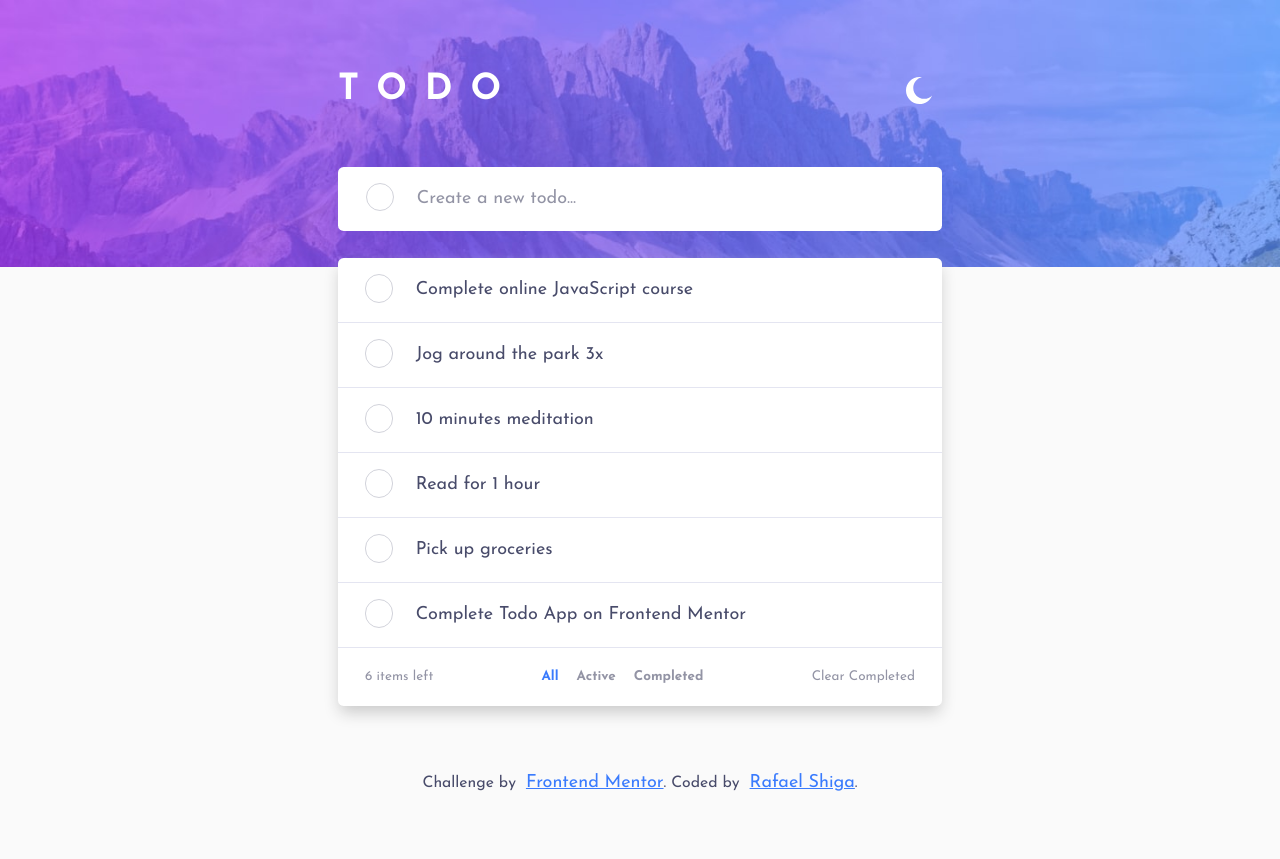
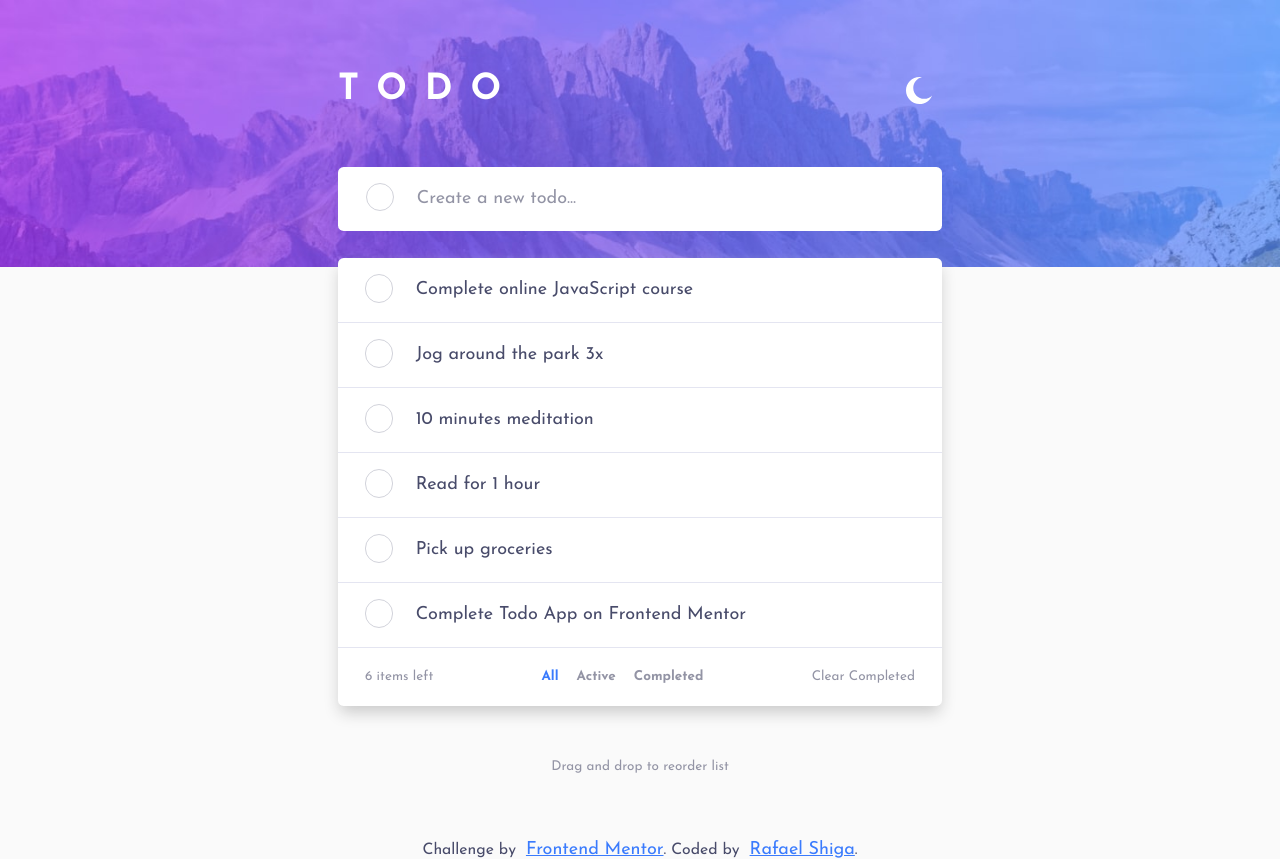
Before and after one commit to rafashiga/frontendmentor-todo-app, an Angular app: page / in a window 1280 px wide. Before the commit the page ends 800 px from the top, so only its background shows below. Built offline with nearby package versions, Linux system fonts and the light colour scheme.

Commit message:
feat: add drag and drop

```diff
--- a/package.json
+++ b/package.json
@@ -12,6 +12,7 @@
   "private": true,
   "dependencies": {
     "@angular/animations": "~12.0.0",
+    "@angular/cdk": "^12.0.1",
     "@angular/common": "~12.0.0",
     "@angular/compiler": "~12.0.0",
     "@angular/core": "~12.0.0",
--- a/src/app/modules/todo/todo.component.html
+++ b/src/app/modules/todo/todo.component.html
@@ -21,8 +21,8 @@
       <span class="circle"></span>
     </form>
     <div class="todo__card">
-      <ul class="todo__list">
-        <li class="todo__item" *ngFor="let todo of dataFiltered">
+      <ul class="todo__list" cdkDropList (cdkDropListDropped)="drop($event)">
+        <li class="todo__item" *ngFor="let todo of dataFiltered" cdkDrag>
           <div class="todo__item__checkbox">
             <app-checkbox
               (checkboxClick)="toggleCheckbox($event, todo)"
@@ -111,5 +111,6 @@
         </li>
       </ul>
     </div>
+    <p class="information">Drag and drop to reorder list</p>
   </section>
 </div>
--- a/src/app/modules/todo/todo.component.scss
+++ b/src/app/modules/todo/todo.component.scss
@@ -228,3 +228,9 @@
     border: 1px solid var(--color-gray-300);
   }
 }
+
+.information {
+  color: var(--filter-text-color);
+  margin-top: 3rem;
+  text-align: center;
+}
--- a/src/app/modules/todo/todo.component.ts
+++ b/src/app/modules/todo/todo.component.ts
@@ -1,4 +1,5 @@
 import { Component, OnInit } from '@angular/core';
+import { CdkDragDrop, moveItemInArray } from '@angular/cdk/drag-drop';
 
 enum FilterType {
   ALL = 'ALL',
@@ -149,4 +150,8 @@ export class TodoComponent implements OnInit {
         break;
     }
   }
+
+  drop(event: any): void {
+    moveItemInArray(this.dataFiltered, event.previousIndex, event.currentIndex);
+  }
 }
--- a/src/app/modules/todo/todo.module.ts
+++ b/src/app/modules/todo/todo.module.ts
@@ -1,10 +1,11 @@
-import { SharedModule } from './../../shared/shared.module';
 import { NgModule } from '@angular/core';
 import { CommonModule } from '@angular/common';
 import { TodoComponent } from './todo.component';
+import { DragDropModule } from '@angular/cdk/drag-drop';
+import { SharedModule } from '@/shared/shared.module';
 
 @NgModule({
   declarations: [TodoComponent],
-  imports: [CommonModule, SharedModule],
+  imports: [CommonModule, SharedModule, DragDropModule],
 })
 export class TodoModule {}
--- a/src/styles.scss
+++ b/src/styles.scss
@@ -90,6 +90,14 @@ button {
   font-size: 1rem;
 }
 
+p {
+  font-size: 1rem;
+
+  @include desktop-sm {
+    font-size: rem(12);
+  }
+}
+
 a,
 button {
   cursor: pointer;
```
Also changed, not shown: 1 other file (tests, documents, lock files or other folders).
